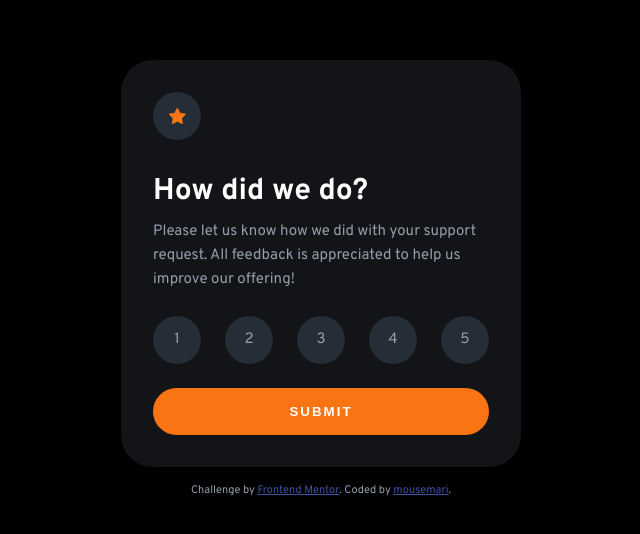
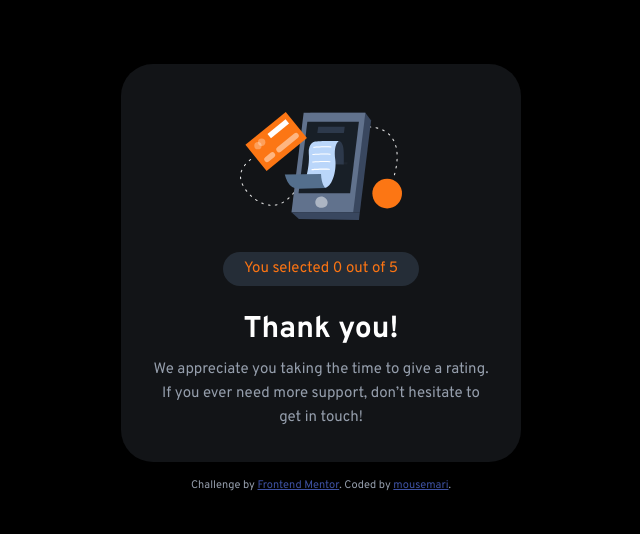
Before and after one commit to mousemari/interactive-rating-component-main, a plain HTML site: page index.html in a window 1280 px wide. Shown: the part 130-664 px from the top of the page, without its empty margins (319-959 px from the left). Drawn offline with Linux system fonts and the light colour scheme.

Commit message:
add html css thank-you-state

```diff
--- a/index.html
+++ b/index.html
@@ -122,6 +122,28 @@
         border: none;
       }
       .selected {
+        display: flex;
+        flex-direction: column;
+        align-items: center;
+        justify-content: center;
+      }
+
+      .selected > img {
+        margin: 1rem;
+      }
+
+      .outof5 {
+        background-color: hsl(213, 19%, 18%);
+        color: hsl(25, 97%, 53%);
+        border-radius: 2rem;
+        margin: 1rem;
+        padding: 0.3rem 1.3rem;
+      }
+      .selected > p {
+        text-align: center;
+      }
+
+      .card-rate {
         display: none;
       }
     </style>
@@ -129,12 +151,13 @@
   <body>
     <!-- Rating state start -->
     <div class="wrapper">
-      <form class="card">
+      <div class="card card-rate">
+        <form class="card-rate">
           <div class="pic"></div>
           <h1>How did we do?</h1>
           <p>
-          Please let us know how we did with your support request. All feedback
-          is appreciated to help us improve our offering!
+            Please let us know how we did with your support request. All
+            feedback is appreciated to help us improve our offering!
           </p>
           <div class="rate">
             <input type="radio" name="rate" id="rate1" value="1" />
@@ -150,15 +173,20 @@
           </div>
           <button type="submit">Submit</button>
         </form>
-
+      </div>
       <!-- Rating state end -->
 
       <!-- Thank you state start -->
-      <div class="selected">
-        You selected
-        <!-- Add rating here -->
-        out of 5 Thank you! We appreciate you taking the time to give a rating.
-        If you ever need more support, don’t hesitate to get in touch!
+      <div class="selected card">
+        <img src="/images/illustration-thank-you.svg" alt="" />
+        <div class="outof5">
+          You selected <span id="choosen-score">0</span> out of 5
+        </div>
+        <h1>Thank you!</h1>
+        <p>
+          We appreciate you taking the time to give a rating. If you ever need
+          more support, don’t hesitate to get in touch!
+        </p>
       </div>
 
       <!-- Thank you state end -->
```
Lines whose indentation alone changed are shown as unchanged.
